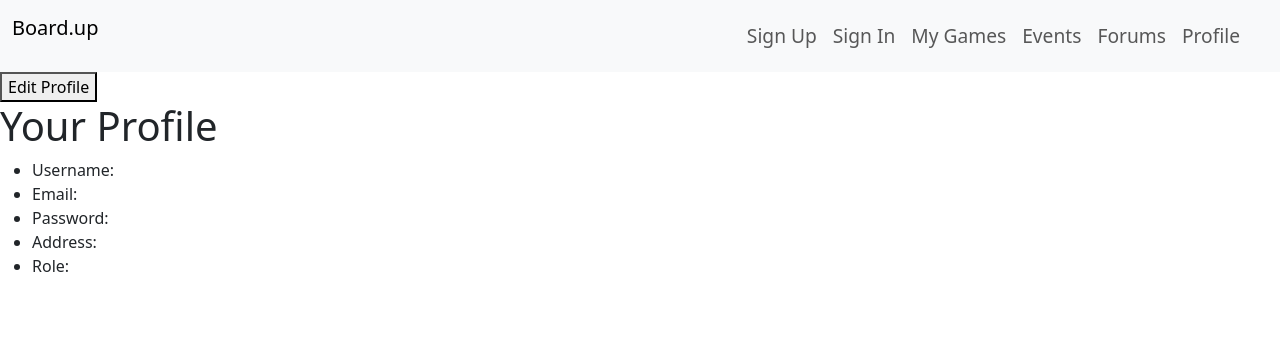
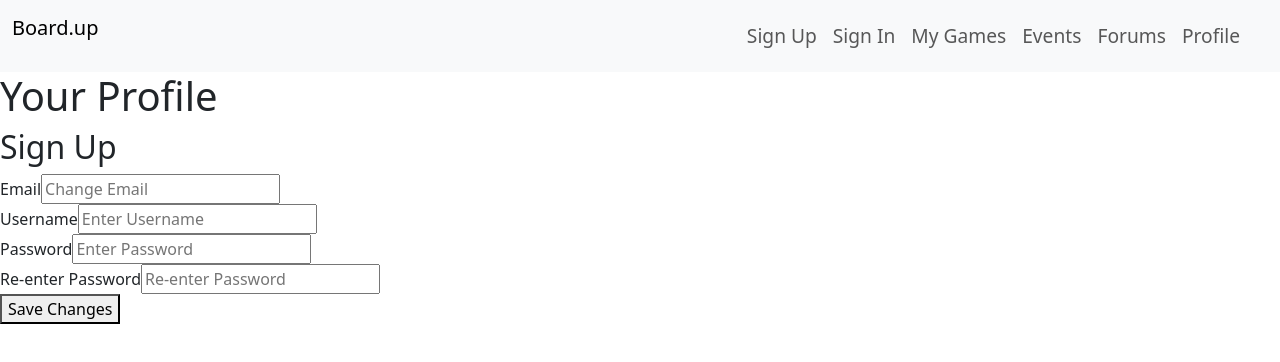
Before and after one commit to AydenHooke/Board.hub, a React (Vite) app in the folder frontend/: page /profile in a window 1280 px wide. Shown: the top 362 px of the page. Built offline with nearby package versions, Linux system fonts and the light colour scheme.

Commit message:
Added frontend changes

```diff
--- a/frontend/src/Components/Profile/ProfileInput.tsx
+++ b/frontend/src/Components/Profile/ProfileInput.tsx
@@ -1,21 +1,58 @@
 import React from 'react'
 
-function ProfileInput(
-    { handleProfileEdit } : { handleProfileEdit: () => void }
+type ProfileInputProps = {
+    email: string, setEmail: React.Dispatch<React.SetStateAction<string>>,
+    username: string, setUsername: React.Dispatch<React.SetStateAction<string>>,
+    password: string, setPassword: React.Dispatch<React.SetStateAction<string>>,
+    reenterPassword: string, setReenterPassword: React.Dispatch<React.SetStateAction<string>>,
+    handleProfileEdit: (e: React.FormEvent<HTMLFormElement>) => void
+};
+
+function ProfileInput({
+  email, setEmail,
+  username, setUsername,
+  password, setPassword,
+  reenterPassword, setReenterPassword,
+  handleProfileEdit}: ProfileInputProps
 ) {
   return (
     <>
-     <button onClick={handleProfileEdit}>Edit Profile</button>
+
         <h1>Your Profile</h1>
 
         <section className='profile-section'>
-            <ul className='profile-list'>
-                <li>Username: {}</li>
-                <li>Email: </li>
-                <li>Password:</li>
-                <li>Address: </li>
-                <li>Role:</li>
-            </ul>
+          <form className="profile-form" onSubmit={handleProfileEdit}>
+                  <h2>Sign Up</h2>
+                  <label>
+                    Email
+                      <input required type="email" placeholder="Change Email" value={email} onChange={
+                          (e: React.ChangeEvent<HTMLInputElement>) => setEmail(e.target.value)
+                      }></input>
+                  </label>
+                  <br/>
+                  <label>
+                      Username
+                      <input required type="text" placeholder="Enter Username" value={username} onChange={
+                          (e: React.ChangeEvent<HTMLInputElement>) => setUsername(e.target.value)
+                      }></input>
+                  </label>
+                  <br/>
+                  <label>
+                      Password
+                      <input required type="password" placeholder="Enter Password" value={password} onChange={
+                          (e: React.ChangeEvent<HTMLInputElement>) => setPassword(e.target.value)
+                      }></input>
+                  </label>
+                  <br />
+                  <label>
+                    Re-enter Password
+                    <input required type="password" placeholder="Re-enter Password" value={reenterPassword} onChange={
+                      (e: React.ChangeEvent<HTMLInputElement>) => setReenterPassword(e.target.value)
+                    } />
+                  </label>
+                  <br/>
+                  <button type="submit">Save Changes</button>
+          </form>
         </section>
     </>
   )
--- a/frontend/src/Components/Profile/ProfileLogic.tsx
+++ b/frontend/src/Components/Profile/ProfileLogic.tsx
@@ -1,4 +1,4 @@
-import React, { useEffect } from 'react'
+import React, { FormEvent, useEffect, useState } from 'react'
 import ProfileInput from './ProfileInput'
 import axios from 'axios'
 
@@ -13,13 +13,25 @@ function ProfileLogic() {
         }
     }, [])
 
-    function handleProfileEdit() {
-        console.log('Profile edit button clicked')
-    }
+    const [email, setEmail] = useState("");
+    const [username, setUsername] = useState("");
+    const [password, setPassword] = useState("");
+    const [reenterPassword, setReenterPassword] = useState("");
+
+function handleProfileEdit(e: FormEvent){
+  e.preventDefault();
+
+};
+
 
   return (
     <div>
-       <ProfileInput handleProfileEdit={handleProfileEdit}/>
+       <ProfileInput
+        email={email} setEmail={setEmail}
+        username={username} setUsername={setUsername}
+        password={password} setPassword={setPassword}
+        reenterPassword={reenterPassword} setReenterPassword={setReenterPassword}
+        handleProfileEdit={handleProfileEdit}/>
     </div>
   )
 }
```
Also changed, not shown: 2 other files (tests, documents, lock files or other folders).
